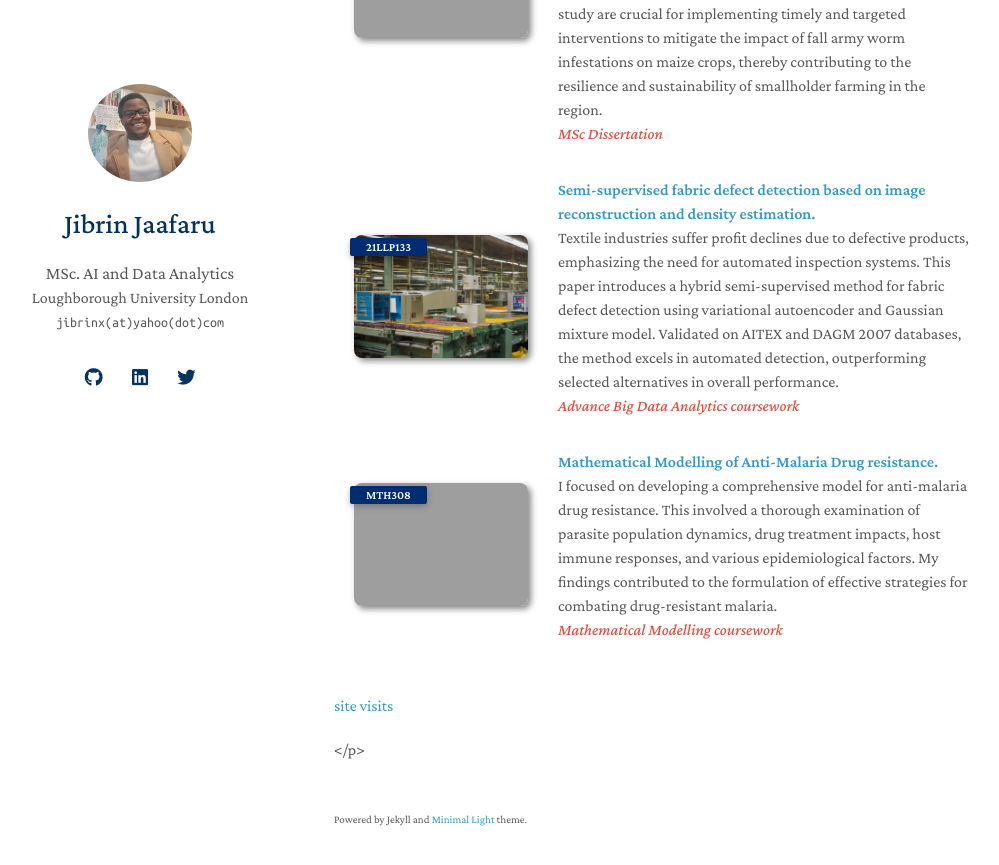
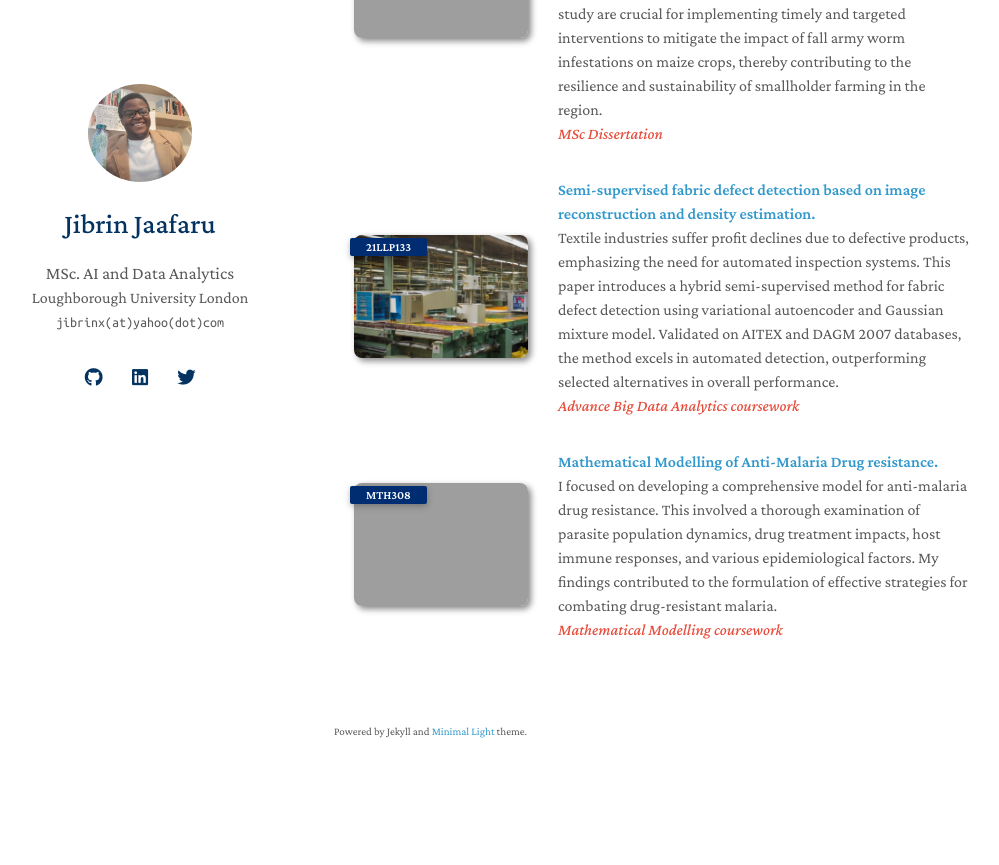
Before and after one commit to jibrinx/jibrinx.github.io, a Jekyll site: the page built from index.md, in a window 1280 px wide and 900 px high, scrolled down 2451 px. Shown: the top 865 px of the window, without its empty margins (136-1135 px from the left). Built offline with Jekyll 4.4.1, drawn with Linux system fonts in a browser that asks for light colours; nearby versions of some CDN libraries; a style sheet for code colours, icons or effects is not loaded; after the commit the page ends 3263 px from its top, so only the background shows below that; grey boxes are pictures that could not be loaded.

Commit message:
Update index.md

```diff
--- a/index.md
+++ b/index.md
@@ -34,7 +34,3 @@ I am a budding researcher with a polymath of interests revolving around:
 
 {% include_relative _includes/publications.md %}
 <!--{% include_relative _includes/services.md %} -->
-<a href='https://www.free-counters.org/'>site visits</a> <script type='text/javascript' src='https://www.freevisitorcounters.com/auth.php?id=0411e39de56cdd30e8bb498459e0a65deb5e5167'></script>
-
-
-<script type="text/javascript" src="https://www.freevisitorcounters.com/en/home/counter/1109287/t/3"></script></p>
```
